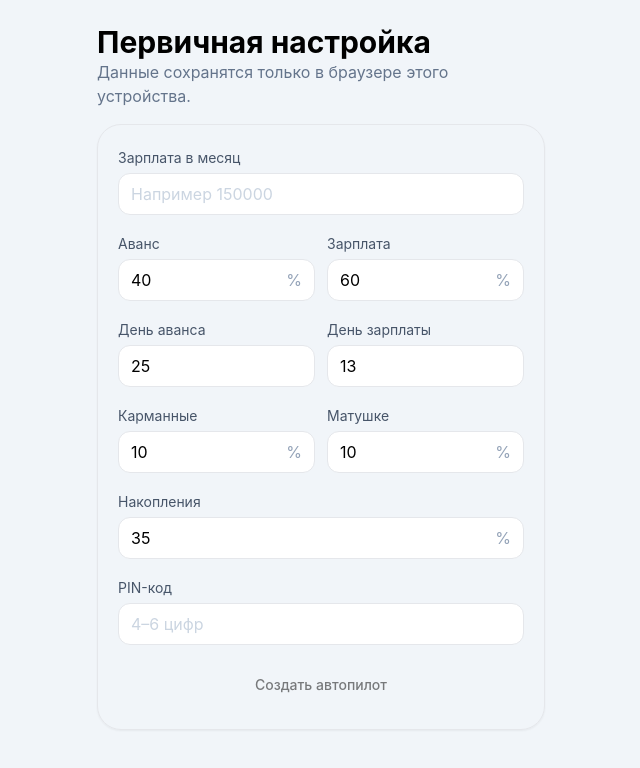
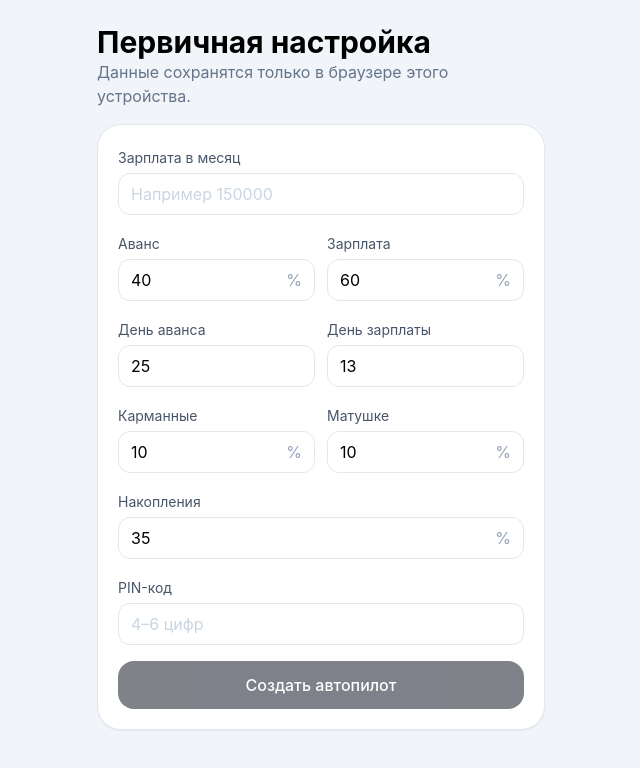
Before and after one commit to linarMinachev/financial-autopilot, a React (Vite) app: page / in a window 1280 px wide. Shown: the top 768 px of the page, without its empty margins (319-959 px from the left). Built offline with nearby package versions, Linux system fonts and the light colour scheme.

Commit message:
Update App.jsx

```diff
--- a/src/App.jsx
+++ b/src/App.jsx
@@ -1,10 +1,55 @@
 import React, { useMemo, useState } from "react";
 import { motion } from "framer-motion";
 import { Settings, WalletCards, CalendarDays, Plus, Trash2, CheckCircle2, CreditCard, ArrowLeftRight, Lock, Eye, EyeOff, Repeat } from "lucide-react";
-import { Button } from "@/components/ui/button";
-import { Card, CardContent } from "@/components/ui/card";
 
 const STORAGE_KEY = "financial-autopilot-v2";
+
+function Button({
+  children,
+  onClick,
+  className = "",
+  variant = "default",
+  size = "default",
+  disabled = false,
+  type = "button",
+}) {
+  const base =
+    "inline-flex items-center justify-center font-medium transition active:scale-[0.98] disabled:opacity-50 disabled:pointer-events-none";
+
+  const variants = {
+    default: "bg-slate-950 text-white hover:bg-slate-800",
+    secondary: "bg-white text-slate-950 border border-slate-200 hover:bg-slate-50",
+    destructive: "bg-red-600 text-white hover:bg-red-700",
+  };
+
+  const sizes = {
+    default: "px-4 py-2",
+    sm: "px-3 py-2 text-sm",
+  };
+
+  return (
+    <button
+      type={type}
+      disabled={disabled}
+      onClick={onClick}
+      className={`${base} ${variants[variant] || variants.default} ${sizes[size] || sizes.default} ${className}`}
+    >
+      {children}
+    </button>
+  );
+}
+
+function Card({ children, className = "" }) {
+  return (
+    <div className={`border border-slate-200 bg-white shadow-sm ${className}`}>
+      {children}
+    </div>
+  );
+}
+
+function CardContent({ children, className = "" }) {
+  return <div className={className}>{children}</div>;
+}
 
 const money = (n) =>
   new Intl.NumberFormat("ru-RU", { maximumFractionDigits: 0 }).format(Math.round(Number(n || 0))) + " ₽";
```
